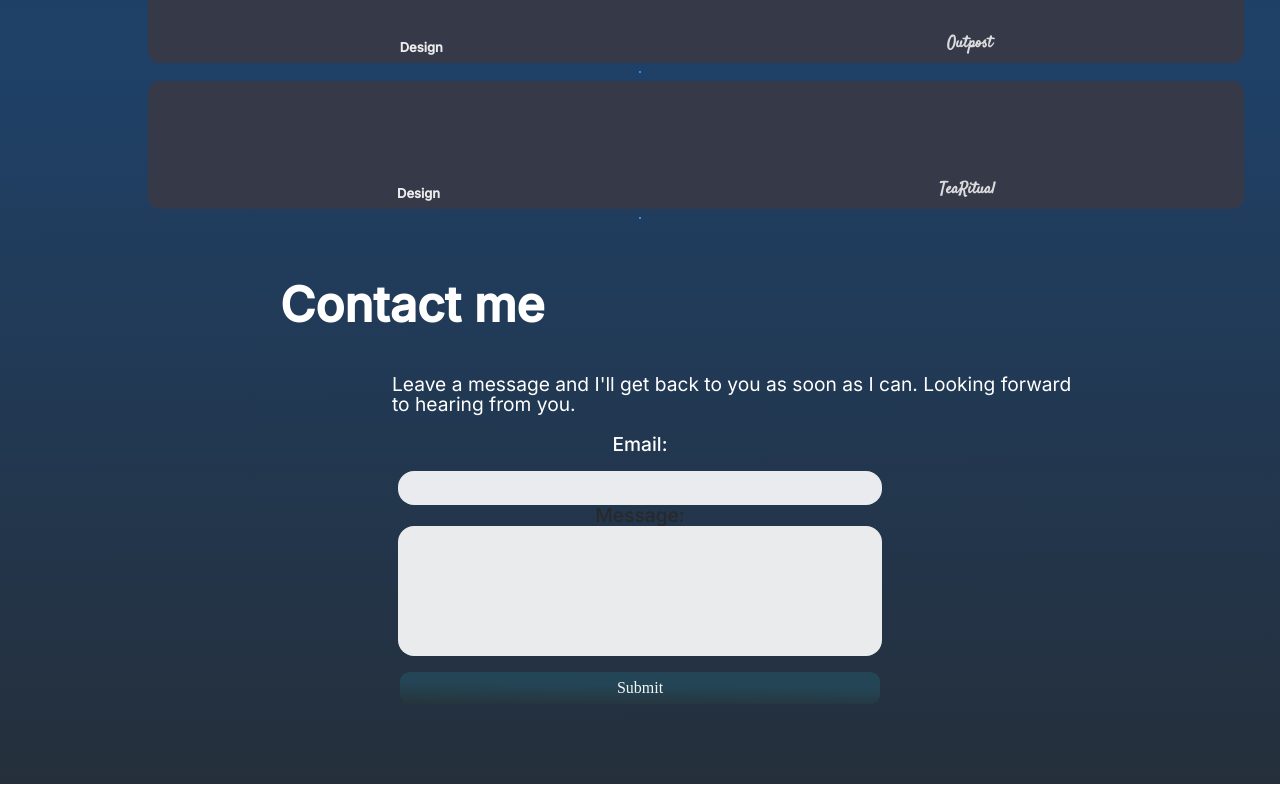
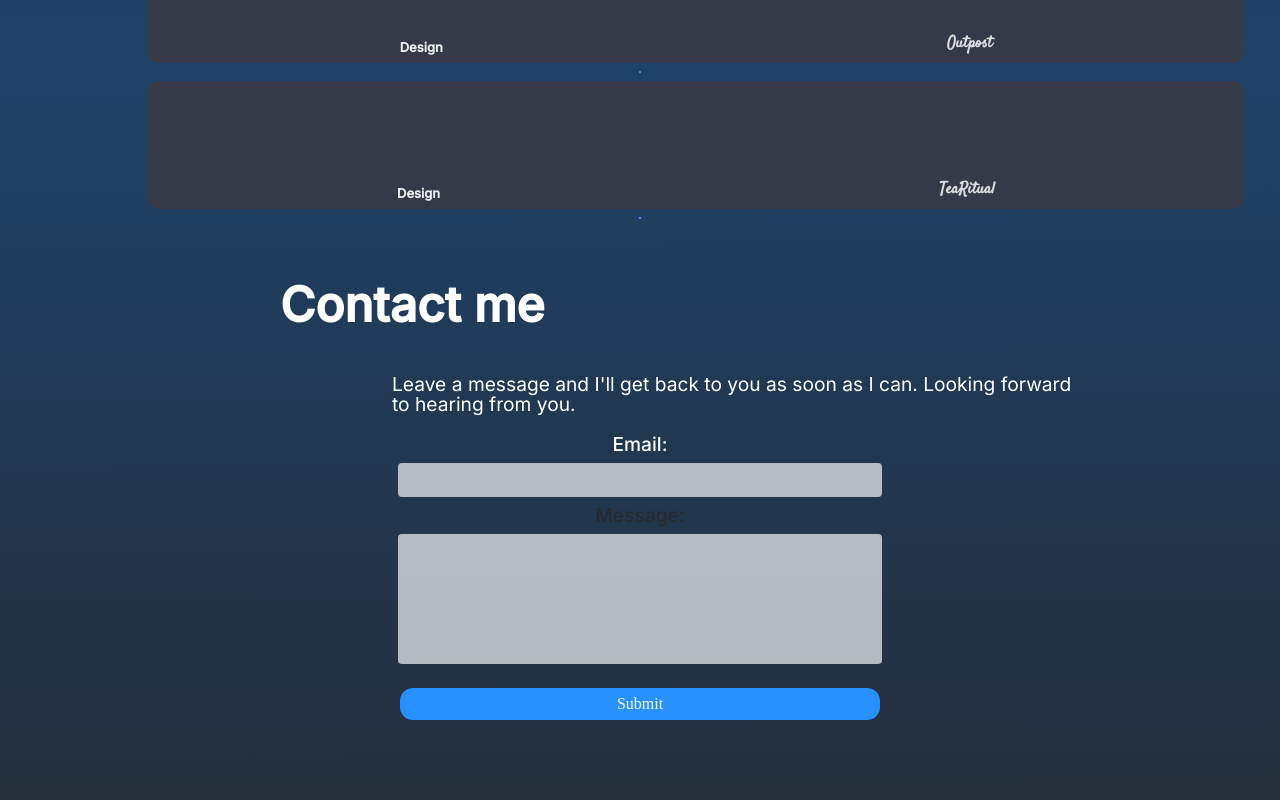
Before and after one commit to MidnightSilva/Portfolio, a React (Create React App) app in the folder my-portfolio/: page / in a window 1280 px wide. Shown: the part 2386-3186 px from the top of the page. Built offline with nearby package versions, Linux system fonts and the light colour scheme.

Commit message:
adjusted the styling for the form

```diff
--- a/my-portfolio/src/CSS/Project.css
+++ b/my-portfolio/src/CSS/Project.css
@@ -40,7 +40,7 @@
   background: rgba(54, 58, 72, 1);
 }
 .line {
-  border: 0.5px solid #2991ff;
+  border: 0.5px solid rgba(41, 145, 255, 1);
   margin: 8px 31px;
 }
 .project2 {
--- a/my-portfolio/src/CSS/form.css
+++ b/my-portfolio/src/CSS/form.css
@@ -31,9 +31,8 @@
   font-size: 13px;
   line-height: 1.3rem;
   color: white;
-
-  padding-bottom: 1rem;
   font-weight: 500;
+  margin-bottom: 8px;
 }
 .message {
   font-family: "Inter", sans-serif;
@@ -41,31 +40,34 @@
   font-size: 13px;
   line-height: 1.3rem;
   color: white;
+  margin-bottom: 8px;
 }
 .input1 {
   height: 2rem;
   width: 20rem;
-
   opacity: 0.9;
   border: none;
-  border-radius: 1rem;
+  border-radius: 4px;
+  background: rgba(255, 255, 255, 0.74);
+  margin-bottom: 8px;
 }
 .input2 {
   opacity: 0.9;
   height: 8rem;
   width: 20rem;
-
   border: none;
-  border-radius: 1rem;
+  border-radius: 4px;
+  background: rgba(255, 255, 255, 0.74);
+  margin-bottom: 8px;
 }
 .submit-button {
-  border-radius: 0.6rem;
+  border-radius: 13px;
   border: none;
   margin-top: 1rem;
   height: 2rem;
   width: 20.5rem;
 
-  background: linear-gradient(180.75deg, #244555 42.03%, #27292c 139.12%);
+  background: rgba(41, 145, 255, 1);
   color: #f1f6f9;
 }
 @media only screen and (min-device-width: 576px) {
```
